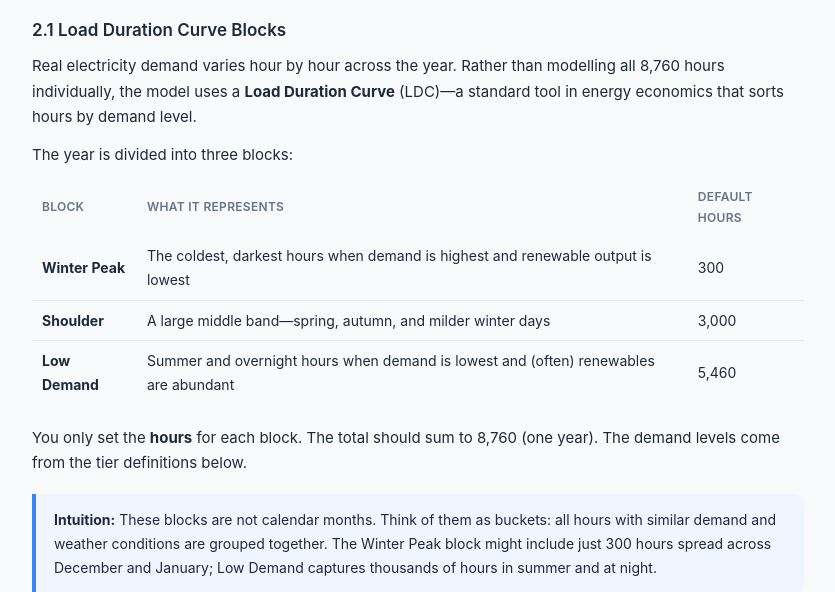
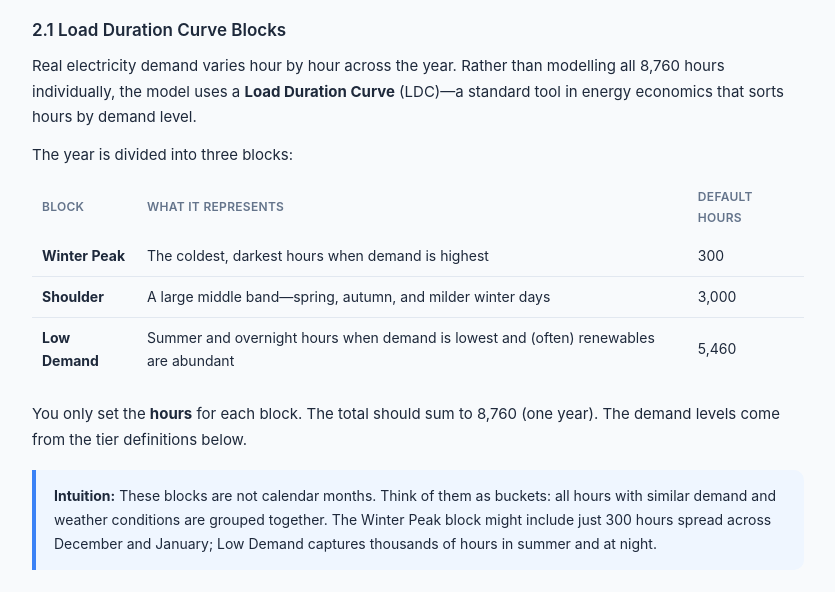
Before and after one commit to metakarma/FlexSys, a Flask app: page /guide in a window 1280 px wide. Shown: the part 1743-2335 px from the top of the page, without its empty margins (222-1057 px from the left). Run offline with Flask 3, Linux system fonts and the light colour scheme.

Commit message:
Minor wording tweak in guide Winter Peak description
Made-with: Cursor

```diff
--- a/templates/guide.html
+++ b/templates/guide.html
@@ -187,7 +187,7 @@ footer { text-align: center; padding: 32px 0; color: var(--muted); font-size: 13
 
 <table>
   <tr><th>Block</th><th>What it represents</th><th>Default hours</th></tr>
-  <tr><td><strong>Winter Peak</strong></td><td>The coldest, darkest hours when demand is highest and renewable output is lowest</td><td>300</td></tr>
+  <tr><td><strong>Winter Peak</strong></td><td>The coldest, darkest hours when demand is highest</td><td>300</td></tr>
   <tr><td><strong>Shoulder</strong></td><td>A large middle band&mdash;spring, autumn, and milder winter days</td><td>3,000</td></tr>
   <tr><td><strong>Low Demand</strong></td><td>Summer and overnight hours when demand is lowest and (often) renewables are abundant</td><td>5,460</td></tr>
 </table>
```
